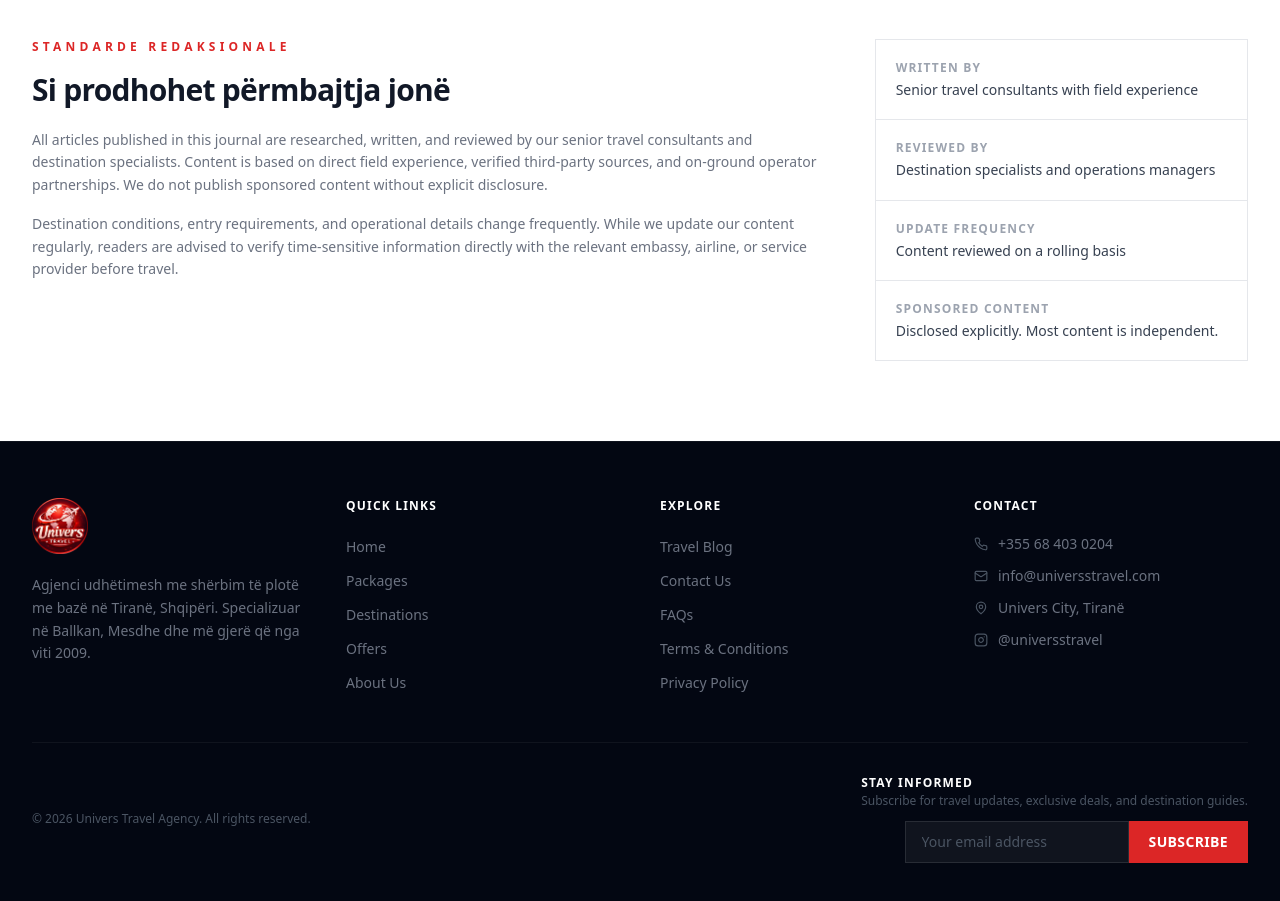
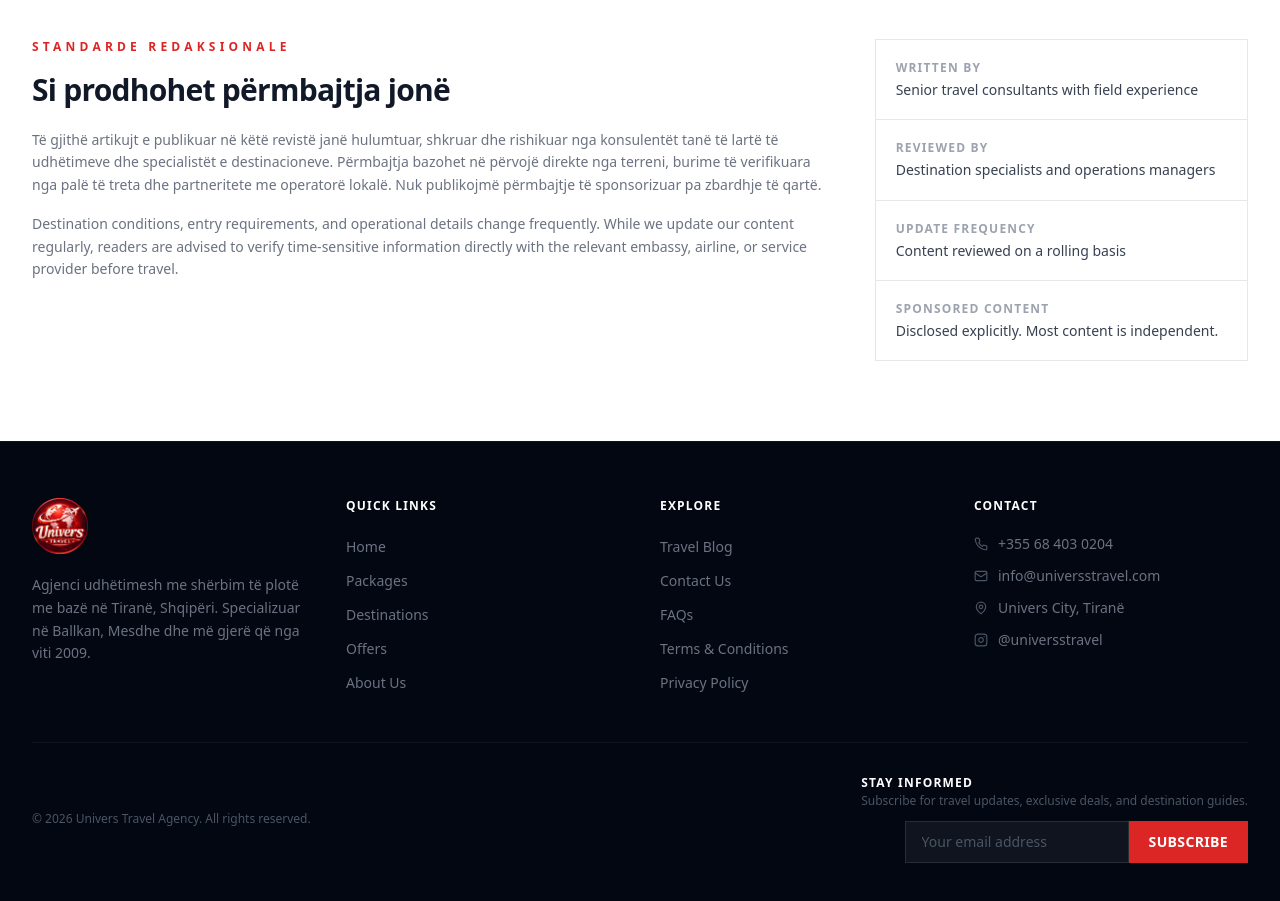
Before and after one commit to bla-mamba/univers-agency-finished, a React (Vite) app: page /blog in a window 1280 px wide. Shown: the part 1040-1941 px from the top of the page. Built offline with nearby package versions, Linux system fonts and the light colour scheme; no server answers; the database is empty.

Commit message:
Updated BlogPage.tsx

```diff
--- a/src/pages/BlogPage.tsx
+++ b/src/pages/BlogPage.tsx
@@ -264,7 +264,7 @@ Të fundit
 
  </h2>
  <p className="text-gray-500 text-sm leading-relaxed mb-4">
- All articles published in this journal are researched, written, and reviewed by our senior travel consultants and destination specialists. Content is based on direct field experience, verified third-party sources, and on-ground operator partnerships. We do not publish sponsored content without explicit disclosure.
+ Të gjithë artikujt e publikuar në këtë revistë janë hulumtuar, shkruar dhe rishikuar nga konsulentët tanë të lartë të udhëtimeve dhe specialistët e destinacioneve. Përmbajtja bazohet në përvojë direkte nga terreni, burime të verifikuara nga palë të treta dhe partneritete me operatorë lokalë. Nuk publikojmë përmbajtje të sponsorizuar pa zbardhje të qartë.
  </p>
  <p className="text-gray-500 text-sm leading-relaxed">
  Destination conditions, entry requirements, and operational details change frequently. While we update our content regularly, readers are advised to verify time-sensitive information directly with the relevant embassy, airline, or service provider before travel.
```
